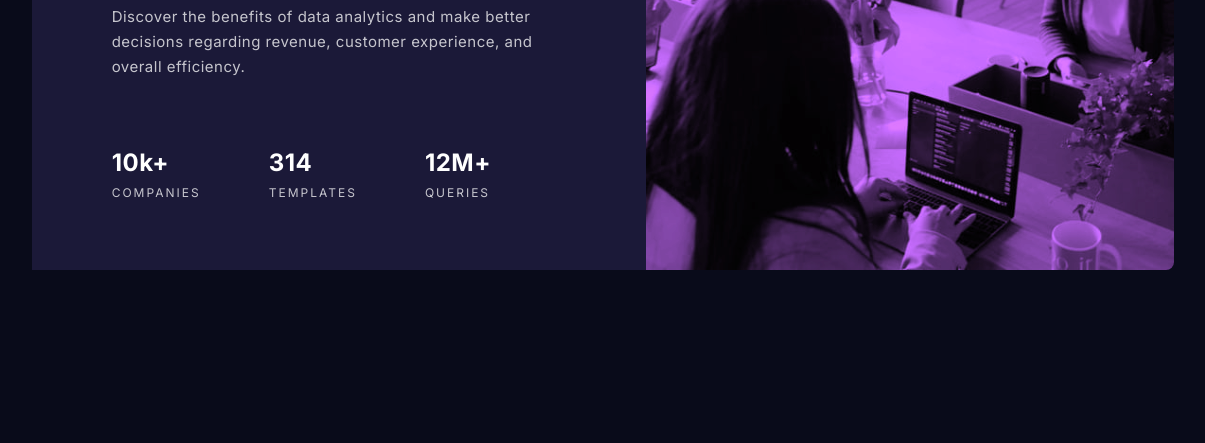
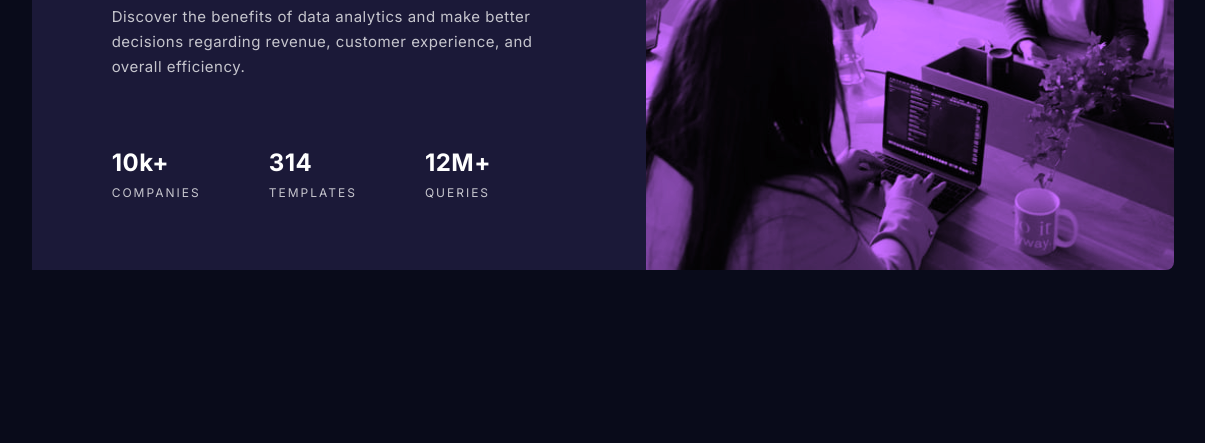
Before and after one commit to KrzysztofGrudzien/frontend-mentor-stats-card-component, a plain HTML site: page index.html in a window 1536 px wide. Shown: the part 357-800 px from the top of the page, without its empty margins (165-1370 px from the left). Drawn offline with Linux system fonts and the light colour scheme.

Commit message:
change main image for desktop version

```diff
--- a/css/style.css
+++ b/css/style.css
@@ -149,6 +149,7 @@ p {
     }
 
     .card__img-background {
+        background-image: url(../images/image-header-desktop.jpg);
         border-top-left-radius: 0;
         border-bottom-right-radius: var(--radius-8);
         border-top-right-radius: var(--radius-8);
```
